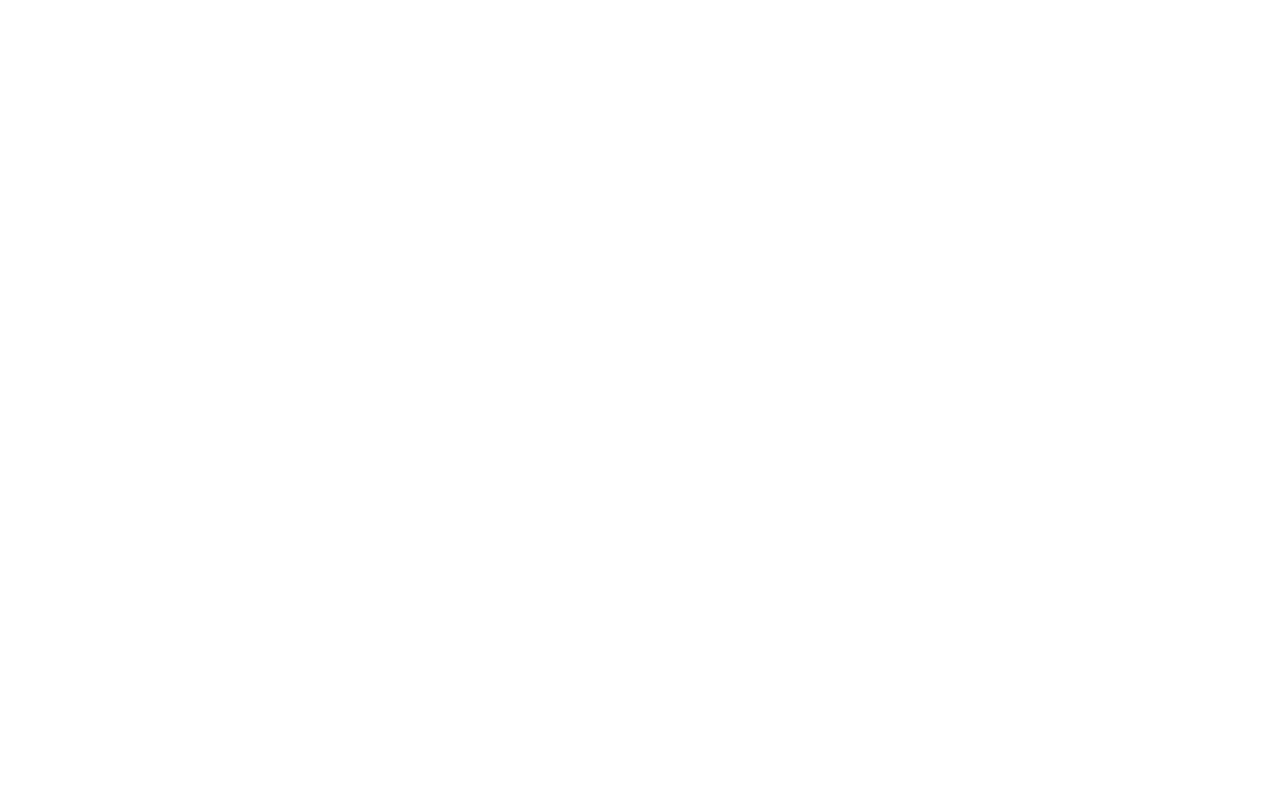
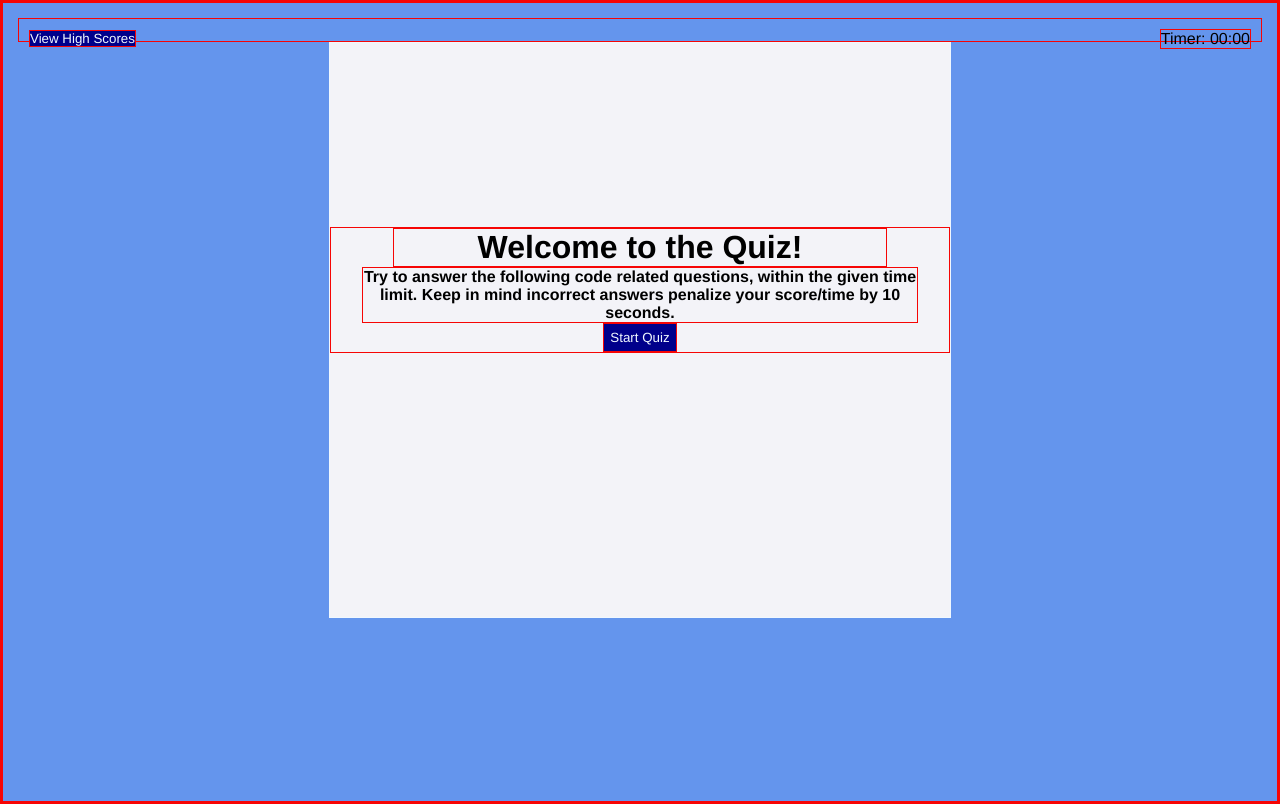
Before and after one commit to TJoyner2/Code-Quiz, a plain HTML site: page index.html in a window 1280 px wide. Drawn offline with Linux system fonts and the light colour scheme.

Commit message:
continuing the set up of of html and css. added a handfull of visual properties that i will later delete

```diff
--- a/assets/CSS/style.css
+++ b/assets/CSS/style.css
@@ -0,0 +1,80 @@
+* {
+    margin: 0;
+    padding: 0;
+    box-sizing: border-box;
+    font-family: 'Franklin Gothic Medium', 'Arial Narrow', Arial, sans-serif;
+    /* help with visuals during set up
+    TODO: remove later */
+    border: 1px solid rgb(246, 5, 5);
+}
+
+body {
+    background-color: cornflowerblue;
+}
+
+.container {
+    padding: 15px;
+    height: 100vh;
+    display: flex;
+    flex-direction: column;
+    justify-content: start;
+}
+
+.nav {
+    padding: 10px;
+    height: 3vh;
+}
+
+.card {
+    background-color: rgb(243, 243, 248);
+    height: 75%;
+    margin: 0 auto;
+    width: 50%;
+    display: flex;
+    flex-direction: column;
+    justify-content: center;
+
+    /* TODO; Remove later */
+    border: 1px solid aliceblue;
+}
+
+button {
+    outline: none;
+    background-color: darkblue;
+    color: aliceblue;
+}
+
+.Intro button {
+    display: block;
+    margin: 0 auto;
+    padding: 1%;
+}
+
+h1 {
+    text-align: center;
+    margin-left: 10%;
+    margin-right: 10%;
+}
+
+h2 {
+    text-align: center;
+    font-size: medium;
+    margin-left: 5%;
+    margin-right: 5%;
+}
+
+p {
+    color: rgb(0, 0, 0);
+    float: right;
+}
+
+.Intro {
+    margin-bottom: 10vh;
+}
+
+main {
+    display: none;
+    text-align: center;
+    margin-left: 10%;
+    margin-right: 10%;
+}
--- a/index.html
+++ b/index.html
@@ -10,6 +10,32 @@
     </head>
 
     <body>
+        <div class="container">
 
+            <div class="nav">
+                <button>View High Scores</button>
+                <p>Timer: 00:00</p>
+            </div>
+
+            <div class="card">
+                <header class="Intro">
+                    <h1>Welcome to the Quiz!</h1>
+                    <h2>Try to answer the following code related questions, within the given time limit. Keep in mind incorrect answers penalize your score/time by 10 seconds.</h2>
+                    <button>Start Quiz</button>
+                </header>
+                <main>
+                    <section class="questions">
+                        <h2>Question</h2>
+                        <ul>
+                            <li><button>A</button></li>
+                            <li><button>B</button></li>
+                            <li><button>C</button></li>
+                            <li><button>D</button></li>
+                        </ul>
+                    </section>
+                </main>
+            </div>
+
+        </div>
     </body>
 </html>
```
